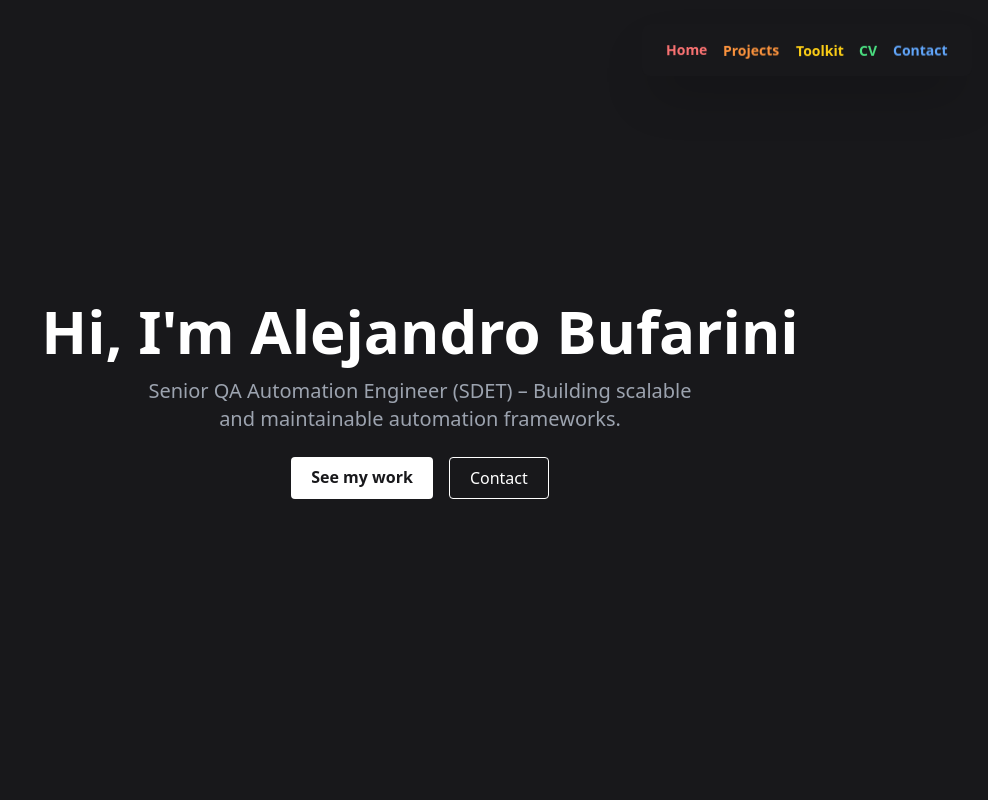
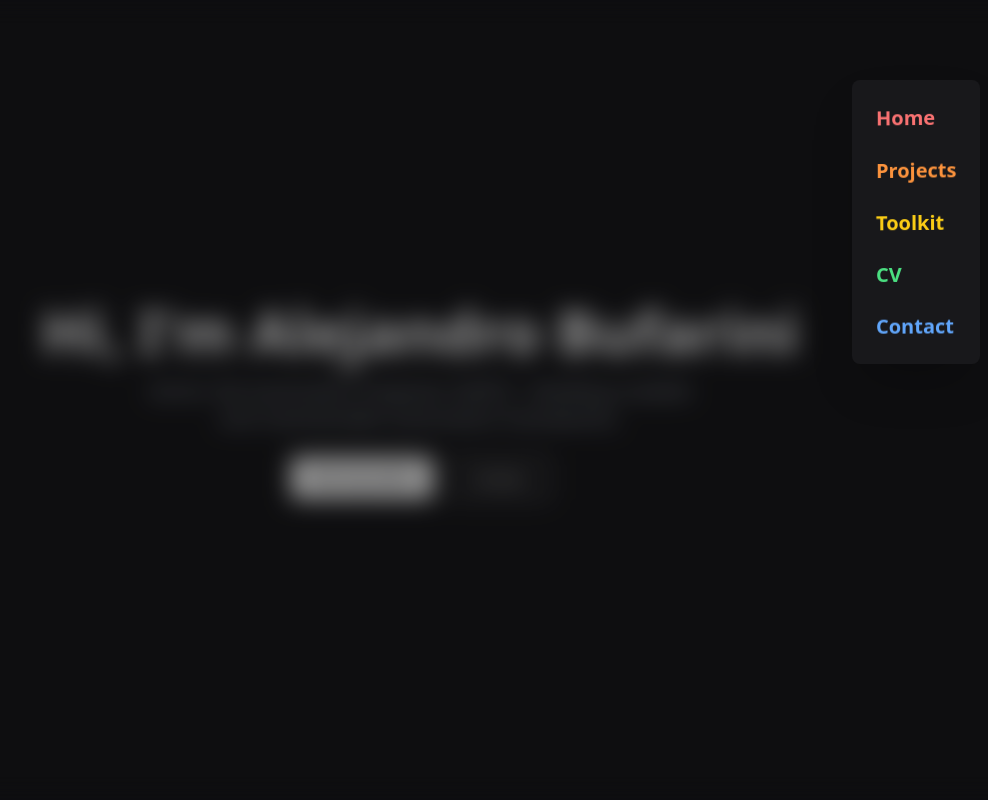
Before and after one commit to bufaale/qa-sdet-portfolio, a React (Vite) app in the folder modern/: page / in a window 1280 px wide. Both pictures are taken after a click on the button "Menu". Shown: the top 800 px of the page, without its empty margins (220-1208 px from the left). Built offline with nearby package versions, Linux system fonts and the light colour scheme.

Commit message:
Update asset paths in index.html and enhance Navbar with blur overlay and animations

```diff
--- a/modern/src/components/Navbar.jsx
+++ b/modern/src/components/Navbar.jsx
@@ -1,5 +1,5 @@
 import { useState } from "react";
-import { motion } from "framer-motion";
+import { motion, AnimatePresence } from "framer-motion";
 
 const sections = [
   { name: "Home", link: "#hero" },
@@ -25,6 +25,8 @@ export default function NavBar() {
   ];
 
   return (
+    <>
+      {/* Hamburger Button */}
       <div className="fixed top-6 right-6 z-50">
         <button
           className="space-y-1 group"
@@ -35,20 +37,33 @@ export default function NavBar() {
           <div className="w-6 h-0.5 bg-white transition-all group-hover:scale-x-125"></div>
           <div className="w-6 h-0.5 bg-white transition-all group-hover:scale-x-125"></div>
         </button>
+      </div>
 
+      {/* Menu with blur overlay */}
+      <AnimatePresence>
         {open && (
+          <>
+            {/* Blur background */}
+            <motion.div
+              className="fixed inset-0 bg-black/40 backdrop-blur-md z-40"
+              initial={{ opacity: 0 }}
+              animate={{ opacity: 1 }}
+              exit={{ opacity: 0 }}
+            />
+
+            {/* Buttons */}
             <motion.div
               initial={{ opacity: 0, x: 40 }}
               animate={{ opacity: 1, x: 0 }}
               exit={{ opacity: 0, x: 40 }}
-          className="absolute top-0 right-16 flex gap-4 bg-zinc-900 px-6 py-4 rounded-lg shadow-2xl"
+              className="fixed top-20 right-20 z-50 flex flex-col gap-6 bg-zinc-900 px-6 py-6 rounded-lg shadow-2xl"
             >
               {sections.map((sec, index) => (
                 <motion.a
                   key={sec.name}
                   href={sec.link}
                   onClick={closeMenu}
-              className={`font-semibold text-sm hover:underline transition ${rainbowColors[index % rainbowColors.length]}`}
+                  className={`font-bold text-xl hover:underline transition ${rainbowColors[index % rainbowColors.length]}`}
                   animate={{
                     y: [0, -2.5, 2.5, -2, 2, 0],
                     rotate: [0, 1, -1, 0]
@@ -65,7 +80,9 @@ export default function NavBar() {
                 </motion.a>
               ))}
             </motion.div>
+          </>
         )}
-    </div>
+      </AnimatePresence>
+    </>
   );
 }
```
Also changed, not shown: 1 other file (tests, documents, lock files or other folders). Lines whose indentation alone changed are shown as unchanged.
